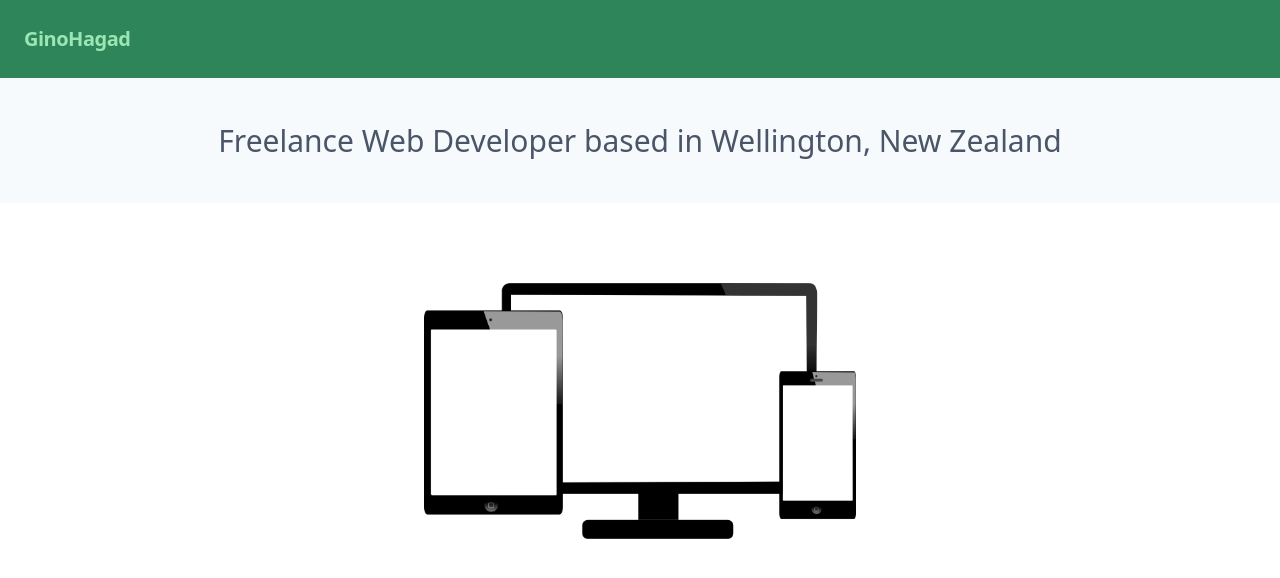
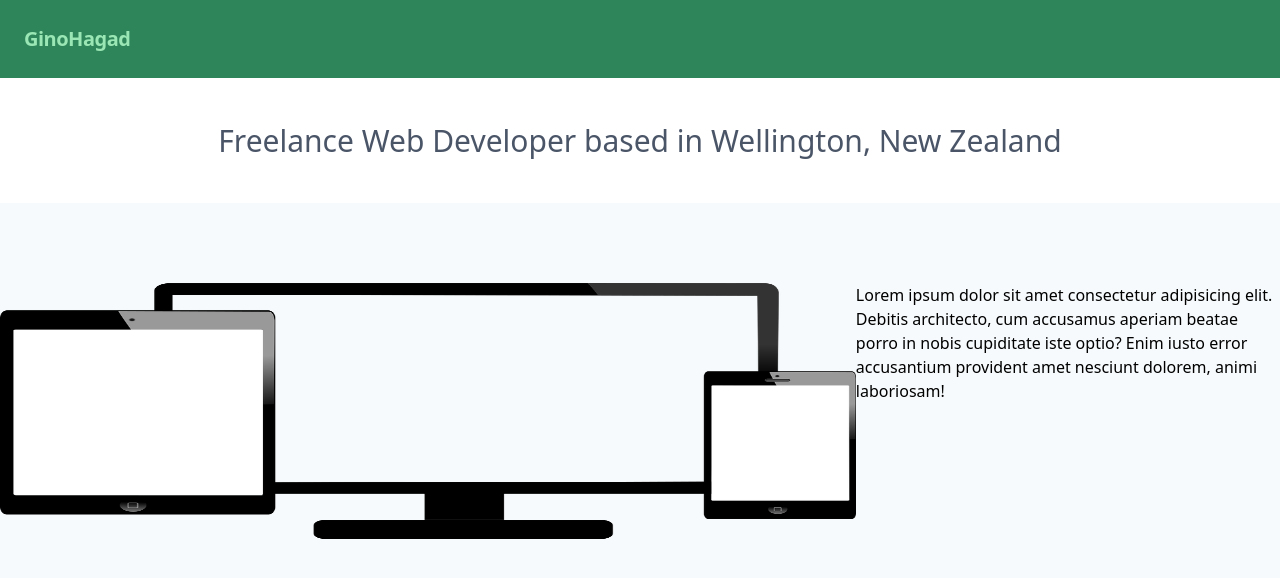
Before and after one commit to ginohagad/dev_portfolio, a React (Create React App) app: page / in a window 1280 px wide. Shown: the top 578 px of the page. Built offline with nearby package versions, Linux system fonts and the light colour scheme.

Commit message:
Started using flexbox for the Hero section.

```diff
--- a/src/components/Hero.js
+++ b/src/components/Hero.js
@@ -3,8 +3,9 @@ import devices from '../images/devices.png'
 
 export default function Hero() {
   return (
-    <div className="py-20">
-      <img className="h-64 mx-auto" src={devices} alt="Devices" />
+    <div className="bg-gray-100 py-20 flex">
+      <img className="flex-auto h-64" src={devices} alt="Devices" />
+      <h3 className="flex-1">Lorem ipsum dolor sit amet consectetur adipisicing elit. Debitis architecto, cum accusamus aperiam beatae porro in nobis cupiditate iste optio? Enim iusto error accusantium provident amet nesciunt dolorem, animi laboriosam!</h3>
     </div>
   )
 }
--- a/src/components/Intro.js
+++ b/src/components/Intro.js
@@ -2,7 +2,7 @@ import React from 'react'
 
 export default function Intro() {
   return (
-		<div className="bg-gray-100">
+		<div>
 			<div className="container mx-auto py-10">
         <h1 className="text-3xl text-gray-700 text-center">Freelance Web Developer based in Wellington, New Zealand </h1>
 			</div>
```
Also changed, not shown: package.json (line endings or trailing spaces).
